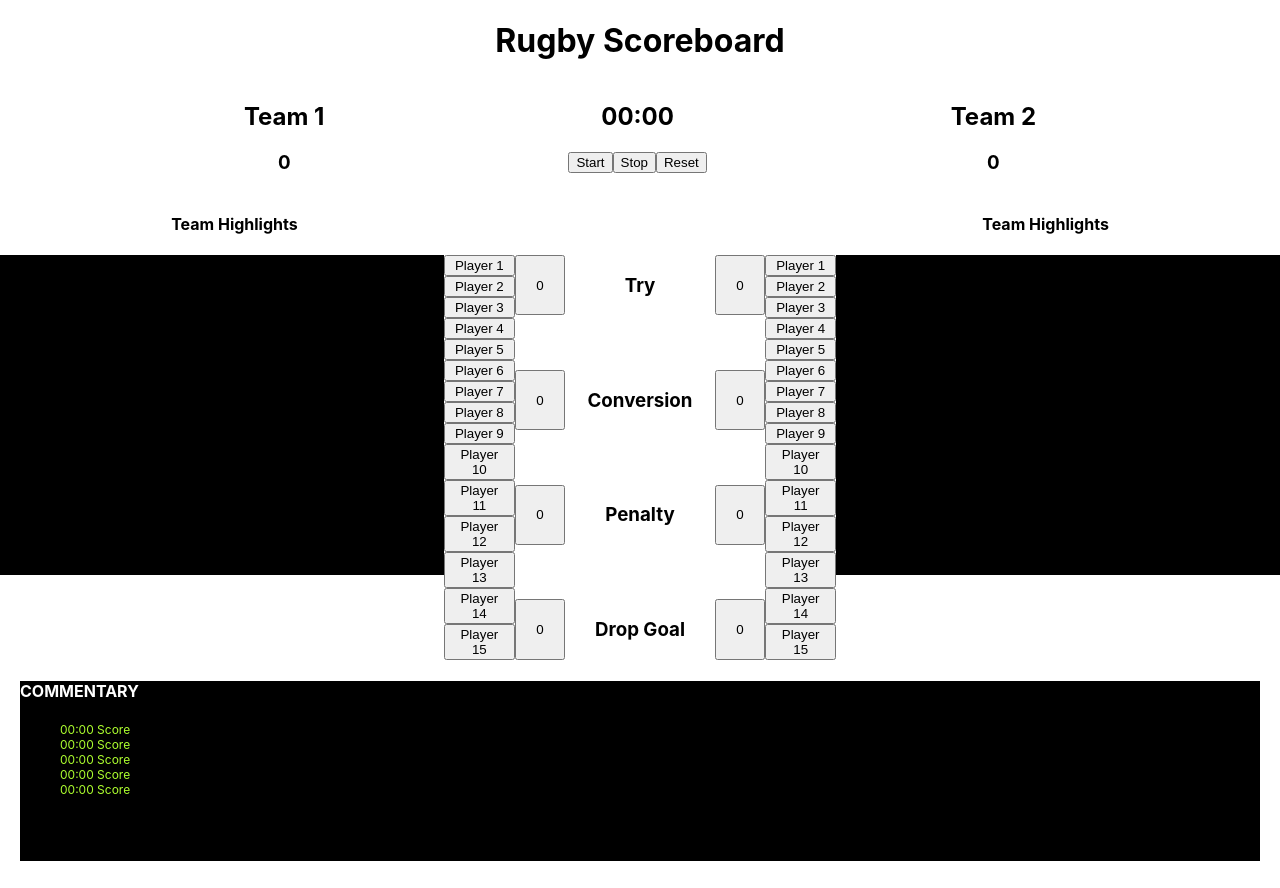
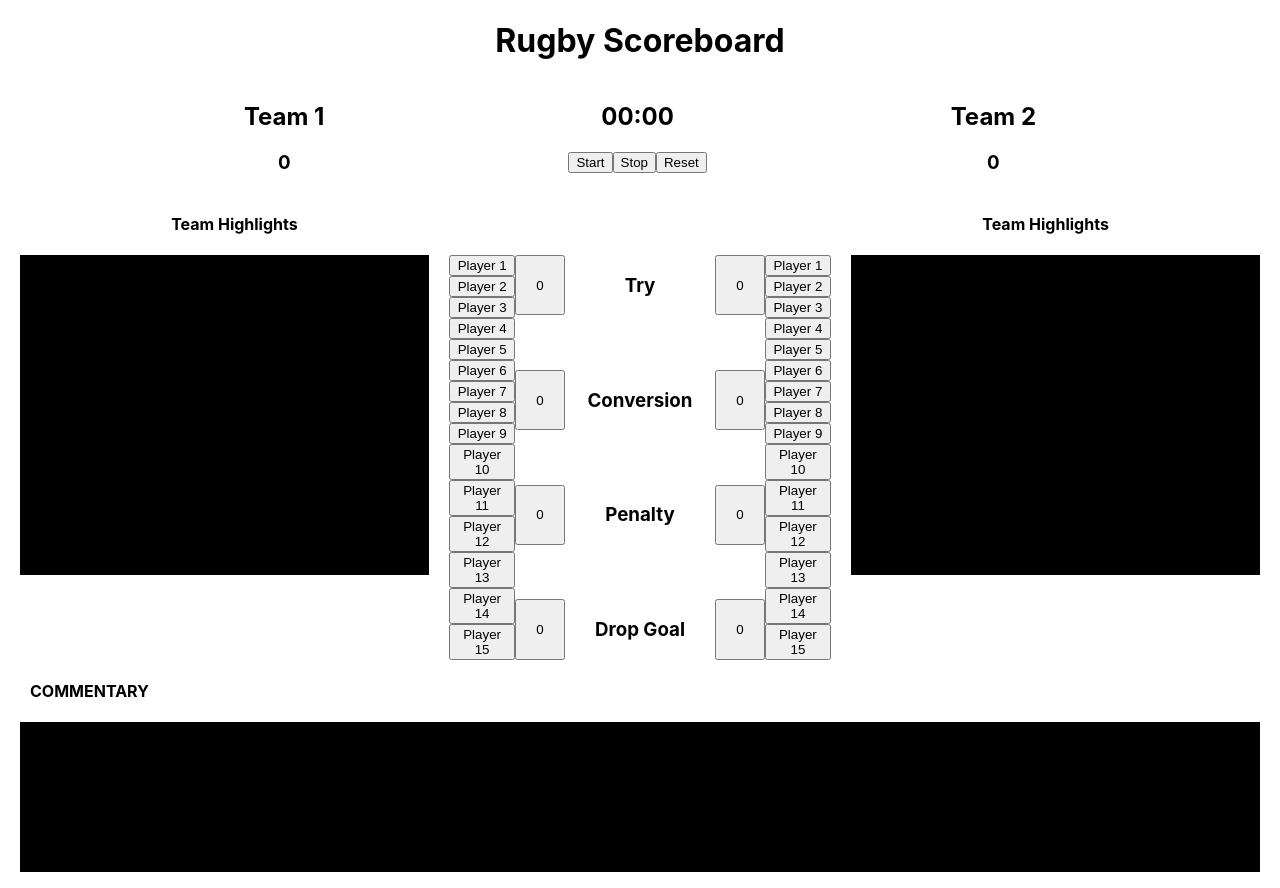
Before and after one commit to DSutcliffe/rugby-scoreboard, a React (Create React App) app: page / in a window 1280 px wide. Before the commit the page ends 861 px from the top, so only its background shows below. Built offline with nearby package versions, Linux system fonts and the light colour scheme.

Commit message:
Reverse Highlights/Commentary

```diff
--- a/src/App.js
+++ b/src/App.js
@@ -28,7 +28,9 @@ class App extends Component {
     team2PlayerNumber: "",
     team2ScoreType: "",
     team2Time: [],
-    team2Highlights: { time: "", player: "", scoreType: ""}
+    team2Highlights: { time: "", player: "", scoreType: ""},
+
+    commentary: []
   }
 
   addToPenaltyCount = () => {
@@ -38,13 +40,15 @@ class App extends Component {
       this.setState({
         team1PenaltyCount: this.state.team1PenaltyCount + 1,
         team1Score: this.state.team1Score + 3,
-        team1Time: [...this.state.team1Time, `12:00 | Player ${this.state.team1PlayerNumber} : Penalty Scored`]
+        team1Time: [`12:00 | Player ${this.state.team1PlayerNumber} : Penalty Scored`, ...this.state.team1Time],
+        commentary: [`12:00 - Team ${this.state.teamNumber} Scored... [Team 1] ${this.state.team1Score + 3} | ${this.state.team2Score} [Team2]`, ...this.state.commentary]
       })
     } else {
       this.setState({
         team2PenaltyCount: this.state.team2PenaltyCount + 1,
         team2Score: this.state.team2Score + 3,
-        team2Time: [...this.state.team2Time, `12:00 | Player ${this.state.team2PlayerNumber} : Penalty Scored`]
+        team2Time: [`12:00 | Player ${this.state.team2PlayerNumber} : Penalty Scored`, ...this.state.team2Time],
+        commentary: [`12:00 - Team ${this.state.teamNumber} Scored... [Team 1] ${this.state.team1Score} | ${this.state.team2Score + 3} [Team2]`, ...this.state.commentary]
       })
     }
 
@@ -57,13 +61,15 @@ class App extends Component {
       this.setState({
         team1DropGoalCount: this.state.team1DropGoalCount + 1,
         team1Score: this.state.team1Score + 3,
-        team1Time: [...this.state.team1Time, `12:00 | Player ${this.state.team1PlayerNumber} : Drop Goal Scored`]
+        team1Time: [`12:00 | Player ${this.state.team1PlayerNumber} : Drop Goal Scored`, ...this.state.team1Time],
+        commentary: [`12:00 - Team ${this.state.teamNumber} Scored... [Team 1] ${this.state.team1Score + 3} | ${this.state.team2Score} [Team2]`, ...this.state.commentary]
       })
     } else {
       this.setState({
         team2DropGoalCount: this.state.team2DropGoalCount + 1,
         team2Score: this.state.team2Score + 3,
-        team2Time: [...this.state.team2Time, `12:00 | Player ${this.state.team2PlayerNumber} : Drop Goal Scored`]
+        team2Time: [`12:00 | Player ${this.state.team2PlayerNumber} : Drop Goal Scored`, ...this.state.team2Time],
+        commentary: [`12:00 - Team ${this.state.teamNumber} Scored... [Team 1] ${this.state.team1Score} | ${this.state.team2Score + 3} [Team2]`, ...this.state.commentary]
       })
     }
 
@@ -76,17 +82,20 @@ class App extends Component {
       this.setState({
         team1TryCount: this.state.team1TryCount + 1,
         team1Score: this.state.team1Score + 5,
-        team1Time: [...this.state.team1Time, `12:00 | Player ${this.state.team1PlayerNumber} : Try Scored`],
+        team1Time: [`12:00 | Player ${this.state.team1PlayerNumber} : Try Scored`, ...this.state.team1Time],
+        commentary: [`12:00 - Team ${this.state.teamNumber} Scored... [Team 1] ${this.state.team1Score + 5} | ${this.state.team2Score} [Team2]`, ...this.state.commentary],
         team1TryScored: true
       })
     } else {
       this.setState({
         team2TryCount: this.state.team2TryCount + 1,
         team2Score: this.state.team2Score + 5,
-        team2Time: [...this.state.team2Time, `12:00 | Player ${this.state.team2PlayerNumber} : Try Scored`],
+        team2Time: [`12:00 | Player ${this.state.team2PlayerNumber} : Try Scored`, ...this.state.team2Time],
+        commentary: [`12:00 - Team ${this.state.teamNumber} Scored... [Team 1] ${this.state.team1Score} | ${this.state.team2Score + 5} [Team2]`, ...this.state.commentary],
         team2TryScored: true
       })
     }
+    console.log(this.state.commentary);
 
 
   }
@@ -99,7 +108,8 @@ class App extends Component {
         this.setState({
           team1ConversionCount: this.state.team1ConversionCount + 1,
           team1Score: this.state.team1Score + 2,
-          team1Time: [...this.state.team1Time, `12:00 | Player ${this.state.team1PlayerNumber} : Conversion Scored`],
+          team1Time: [`12:00 | Player ${this.state.team1PlayerNumber} : Conversion Scored`, ...this.state.team1Time],
+          commentary: [`12:00 - Team ${this.state.teamNumber} Scored... [Team 1] ${this.state.team1Score + 2} | ${this.state.team2Score} [Team2]`, ...this.state.commentary],
           team1TryScored: false
         })
       }
@@ -108,7 +118,8 @@ class App extends Component {
         this.setState({
           team2ConversionCount: this.state.team2ConversionCount + 1,
           team2Score: this.state.team2Score + 2,
-          team2Time: [...this.state.team2Time, `12:00 | Player ${this.state.team2PlayerNumber} : Conversion Scored`],
+          team2Time: [`12:00 | Player ${this.state.team2PlayerNumber} : Conversion Scored`, ...this.state.team2Time],
+          commentary: [`12:00 - Team ${this.state.teamNumber} Scored... [Team 1] ${this.state.team1Score} | ${this.state.team2Score + 2} [Team2]`, ...this.state.commentary],
           team2TryScored: false
         })
       }
@@ -139,12 +150,21 @@ class App extends Component {
     )
   }
 
+  createCommentary = (item) => {
+    return (
+      <li>{item}</li>
+    )
+  }
+
   render() {
     const t1Highlights = this.state.team1Time
     const listT1Highlights = t1Highlights.map(this.createHighlights)
 
     const t2Highlights = this.state.team2Time
     const listT2Highlights = t2Highlights.map(this.createHighlights)
+
+    const matchCommentary = this.state.commentary
+    const listMatchCommentary = matchCommentary.map(this.createCommentary)
 
     return (
       <div className="App">
@@ -263,15 +283,12 @@ class App extends Component {
 
         </div>
 
-        <div className="commentary">
-          <h4>COMMENTARY</h4>
-          <ul>
-            <li>00:00 Score</li>
-            <li>00:00 Score</li>
-            <li>00:00 Score</li>
-            <li>00:00 Score</li>
-            <li>00:00 Score</li>
-          </ul>
+        <div>
+          <h4 className="commentaryHeading">COMMENTARY</h4>
+        </div>
+
+        <div>
+          <ul className="matchCommentary">{listMatchCommentary}</ul>
         </div>
 
       </div>
--- a/src/css/App.css
+++ b/src/css/App.css
@@ -22,7 +22,8 @@
 
 .middleSectionBottom {
   display: flex;
-  justify-content: space-evenly;
+  /* justify-content: space-evenly; */
+  justify-content: space-between;
 }
 
 .teamHighlights {
@@ -35,6 +36,8 @@
   color: white;
   background-color: black;
   width: 450px;
+  margin-left: 20px;
+  margin-right: 20px;
 }
 
 .teamPlayers {
@@ -70,13 +73,18 @@
   justify-content: space-evenly;
 }
 
-.commentary {
+.commentaryHeading {
+  margin-left: 30px;
+  width: 100px;
+}
+
+.matchCommentary {
   color: white;
-  background-color: black;
-  height: 180px;
-
   margin-left: 20px;
   margin-right: 20px;
+  background-color: black;
+  height: 150px;
+  overflow: auto;
 }
 
 li {
```
